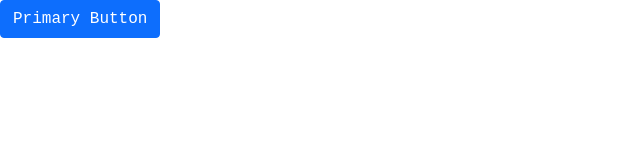
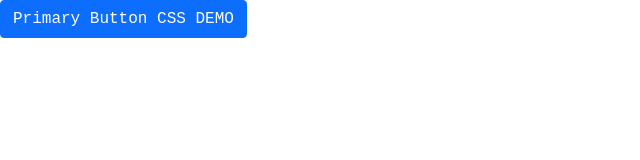
Before and after one commit to sepatil/bootstrap-lab, a website: page buttons.html in a window 1280 px wide. Shown: the whole page, without its empty margins (0-640 px from the left). Drawn offline with Linux system fonts and the light colour scheme.

Commit message:
Button CSS

```diff
--- a/buttons.html
+++ b/buttons.html
@@ -8,6 +8,6 @@
     <title>Bootstrap Custom Buttons</title>
   </head>
   <body>
-    <a href="#" class="btn btn-primary">Primary Button</a>
+    <a href="#" class="btn btn-primary">Primary Button CSS DEMO</a>
   </body>
 </html>
```
